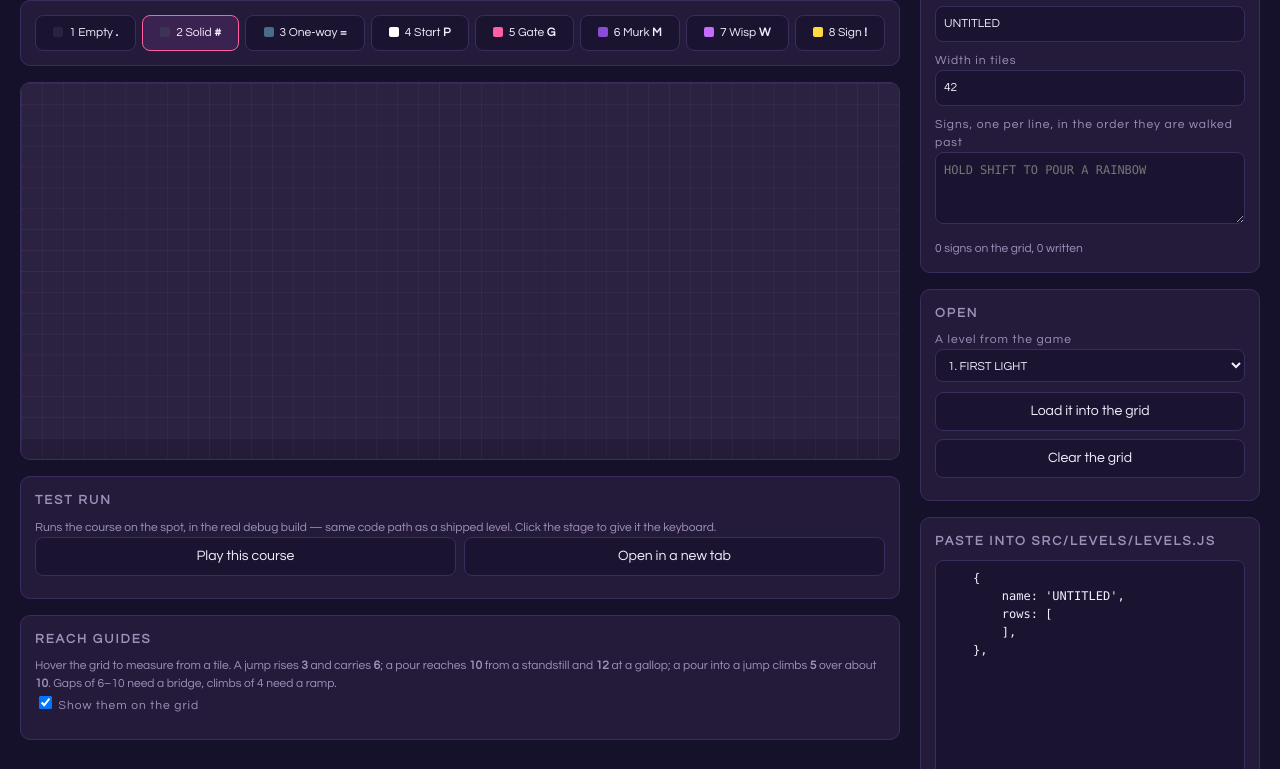
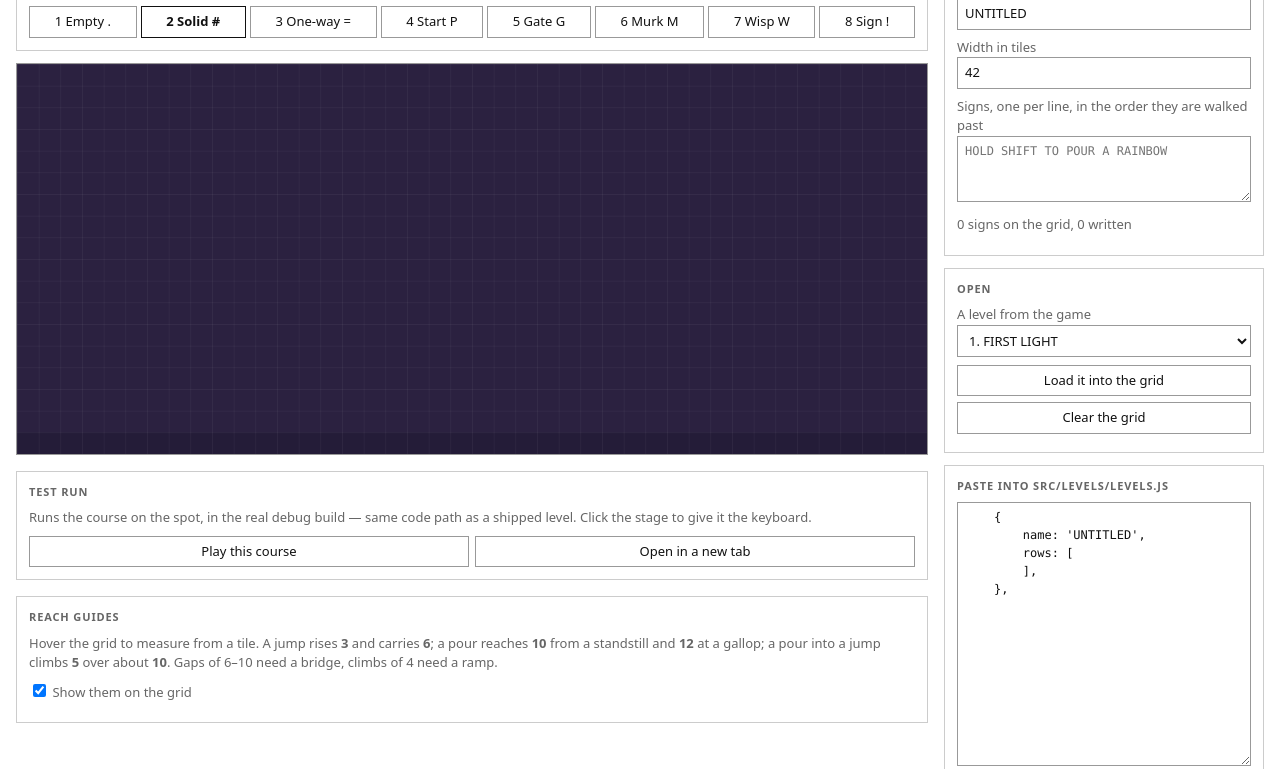
Before and after one commit to belubruh123/prismhoof, a website: page tools/editor.html in a window 1280 px wide. Shown: the part 75-844 px from the top of the page. Drawn offline with Linux system fonts and the light colour scheme; files whose address does not match are found by name.

Commit message:
Plain the editor down, and say when it is opened wrong
The editor was wearing a rainbow gradient headline, a purple panel theme and a
pink accent, none of which help anyone judge whether a gap needs a bridge. It is
a form for reading a level, so it looks like one now: white page, black text,
grey rules, buttons that are a rectangle and a border and nothing else. The
selected tile is shown by weight and a darker rule rather than a fill, and the
colour chips are gone from the palette buttons.

The only things left carrying colour are the grid and the game running under it,
which are the two things on the page actually worth looking at.

Also: opened from disk the page looked completely fine and did nothing at all,
because a file:// page cannot import the module it shares with check-editor.mjs,
and the test run has no same-origin game to hand a level to. It now says so, in
a plain classic script that runs even though the module beside it did not - the
one script on the page that has to work when the rest cannot.

```diff
--- a/tools/editor.html
+++ b/tools/editor.html
@@ -18,130 +18,126 @@
 -->
 
 <style>
-    :root {
-        --ink: #f4eeff;
-        --dim: #9d92b8;
-        --panel: #241a3a;
-        --panel-edge: #3b2c5e;
-        --page: #16112a;
-        --accent: #ff5fa2;
-    }
+    /*
+     * Plain on purpose. This is a tool for reading a level and checking a gap,
+     * so the only things allowed to carry colour are the grid and the game
+     * running underneath it - everything else is black text, grey rules and
+     * white space, and stays out of the way.
+     */
 
     * { box-sizing: border-box; }
 
     body {
         margin: 0;
-        padding: 20px;
+        padding: 16px;
         display: grid;
-        grid-template-columns: minmax(0, 1fr) 340px;
-        gap: 20px;
+        grid-template-columns: minmax(0, 1fr) 320px;
+        gap: 16px;
         align-items: start;
-        background: var(--page);
-        color: var(--ink);
-        font: 14px/1.5 'Century Gothic', Futura, 'Trebuchet MS', system-ui, sans-serif;
+        background: #fff;
+        color: #111;
+        font: 13px/1.5 system-ui, -apple-system, "Segoe UI", sans-serif;
     }
 
     h1 {
-        margin: 0 0 4px;
-        font-size: 22px;
-        letter-spacing: 2px;
-        background: linear-gradient(90deg, #ff4d6d, #ff9f45, #ffd93d, #6bcB77, #4dd4e8, #6c7bff, #b86bff);
-        -webkit-background-clip: text;
-        background-clip: text;
-        color: transparent;
+        margin: 0 0 2px;
+        font-size: 15px;
+        font-weight: 600;
     }
 
     h2 {
         margin: 0 0 8px;
-        font-size: 13px;
-        letter-spacing: 2px;
-        color: var(--dim);
+        font-size: 11px;
+        font-weight: 600;
+        letter-spacing: 0.08em;
         text-transform: uppercase;
+        color: #666;
     }
 
     section {
-        margin-bottom: 16px;
-        padding: 14px;
-        border: 1px solid var(--panel-edge);
-        border-radius: 10px;
-        background: var(--panel);
+        margin-bottom: 12px;
+        padding: 12px;
+        border: 1px solid #ccc;
     }
 
     canvas {
         display: block;
-        border: 1px solid var(--panel-edge);
-        border-radius: 10px;
+        border: 1px solid #999;
         background: #2b2140;
         cursor: crosshair;
         touch-action: none;
         max-width: 100%;
     }
 
-    .palette { display: flex; flex-wrap: wrap; gap: 6px; }
+    .palette { display: flex; flex-wrap: wrap; gap: 4px; }
 
-    .palette button {
-        flex: 1 0 auto;
-        padding: 8px 10px;
-        border: 1px solid var(--panel-edge);
-        border-radius: 8px;
-        background: #1b1430;
-        color: var(--ink);
-        font: inherit;
-        font-size: 12px;
-        cursor: pointer;
+    /* The one place buttons sit in a row, so they opt out of the full width. */
+    .palette button { width: auto; flex: 1 0 auto; margin-bottom: 0; }
+
+    /* Selection is weight and a darker rule, never a fill. */
+    .palette button[aria-pressed='true'] {
+        border-color: #111;
+        font-weight: 700;
     }
 
-    .palette button[aria-pressed='true'] {
-        border-color: var(--accent);
-        background: #3a2350;
-    }
+    label { display: block; margin-bottom: 8px; color: #666; }
 
-    .swatch {
-        display: inline-block;
-        width: 10px;
-        height: 10px;
-        margin-right: 6px;
-        border-radius: 2px;
-        vertical-align: -1px;
-    }
-
-    label { display: block; margin-bottom: 10px; color: var(--dim); font-size: 12px; letter-spacing: 1px; }
-
-    input, textarea, select, button.action {
+    input, textarea, select, button {
         width: 100%;
-        padding: 8px;
-        border: 1px solid var(--panel-edge);
-        border-radius: 8px;
-        background: #1b1430;
-        color: var(--ink);
+        padding: 5px 7px;
+        border: 1px solid #999;
+        background: #fff;
+        color: #111;
         font: inherit;
     }
 
     textarea { font-family: ui-monospace, Menlo, Consolas, monospace; font-size: 12px; resize: vertical; }
 
-    button.action { cursor: pointer; margin-bottom: 8px; }
-    button.action:hover { border-color: var(--accent); }
+    button { cursor: pointer; margin-bottom: 6px; }
+    button:hover { border-color: #111; }
 
-    .row { display: flex; gap: 8px; }
+    .row { display: flex; gap: 6px; }
+    .row button { margin-bottom: 0; }
 
     #stage {
         display: block;
         width: 100%;
         aspect-ratio: 16 / 9;
-        margin-top: 10px;
-        border: 1px solid var(--panel-edge);
-        border-radius: 10px;
-        background: #07060f;
+        margin-top: 8px;
+        border: 1px solid #999;
+        background: #000;
     }
 
     #stage[hidden] { display: none; }
 
-    .hint { margin: 0; color: var(--dim); font-size: 12px; }
-    .warn { color: #ffb03b; }
+    .hint { margin: 0 0 8px; color: #666; }
+    .warn { color: #a33; }
+
+    /* Shown only when the page is opened from disk, where nothing works. */
+    #served {
+        margin: 0 0 16px;
+        padding: 12px;
+        border: 1px solid #a33;
+        color: #a33;
+        grid-column: 1 / -1;
+    }
 </style>
 
+<p id="served" hidden>
+    <b>Opened from disk, so nothing on this page works.</b>
+    Run <code>make dev</code> and load it from the server on port 8013, at
+    <code>/editor.html</code>. From a <code>file://</code> URL the browser blocks the module
+    this page imports, and the test run has no way to reach the game.
+</p>
+
+<script>
+    // Deliberately not a module: this has to run even when the module below
+    // fails to load, which is exactly the case it is here to report.
+    if (location.protocol === 'file:') document.getElementById('served').hidden = false;
+</script>
+
 <div>
-    <h1>PRISMHOOF COURSE EDITOR</h1>
+    <h1>PRISMHOOF course editor</h1>
     <p class="hint">
         Left-drag paints, right-drag erases, <b>1</b>–<b>8</b> pick a tile.
         Levels are 18 rows tall; the bottom row is the floor.
@@ -160,9 +156,9 @@
             shipped level. Click the stage to give it the keyboard.
         </p>
         <div class="row">
-            <button class="action" id="play">Play this course</button>
-            <button class="action" id="playTab">Open in a new tab</button>
-            <button class="action" id="stop" hidden>Stop</button>
+            <button id="play">Play this course</button>
+            <button id="playTab">Open in a new tab</button>
+            <button id="stop" hidden>Stop</button>
         </div>
         <iframe id="stage" title="test run" hidden></iframe>
     </section>
@@ -193,21 +189,21 @@
     <section>
         <h2>Open</h2>
         <label>A level from the game <select id="levelPicker"></select></label>
-        <button class="action" id="loadLevel">Load it into the grid</button>
-        <button class="action" id="clear">Clear the grid</button>
+        <button id="loadLevel">Load it into the grid</button>
+        <button id="clear">Clear the grid</button>
     </section>
 
     <section>
         <h2>Paste into src/levels/levels.js</h2>
         <textarea id="output" rows="14" readonly></textarea>
-        <button class="action" id="copy">Copy</button>
+        <button id="copy">Copy</button>
     </section>
 
     <section>
         <h2>Import</h2>
         <p class="hint">Paste a level literal, or a whole levels.js, and load the first one.</p>
         <textarea id="import" rows="5" placeholder="{ name: 'THE SPAN', rows: [ … ] }"></textarea>
-        <button class="action" id="importButton">Load from the paste</button>
+        <button id="importButton">Load from the paste</button>
         <p class="hint warn" id="importError"></p>
     </section>
 </div>
@@ -431,7 +427,7 @@
             const button = document.createElement('button');
             button.type = 'button';
             button.setAttribute('aria-pressed', String(index === selected));
-            button.innerHTML = `<span class="swatch" style="background:${tile.color}"></span>${index + 1} ${tile.label} <b>${tile.character}</b>`;
+            button.textContent = `${index + 1} ${tile.label} ${tile.character}`;
             button.onclick = () => { selected = index; renderPalette(); };
             return button;
         }));
```
Also changed, not shown: README.md.
